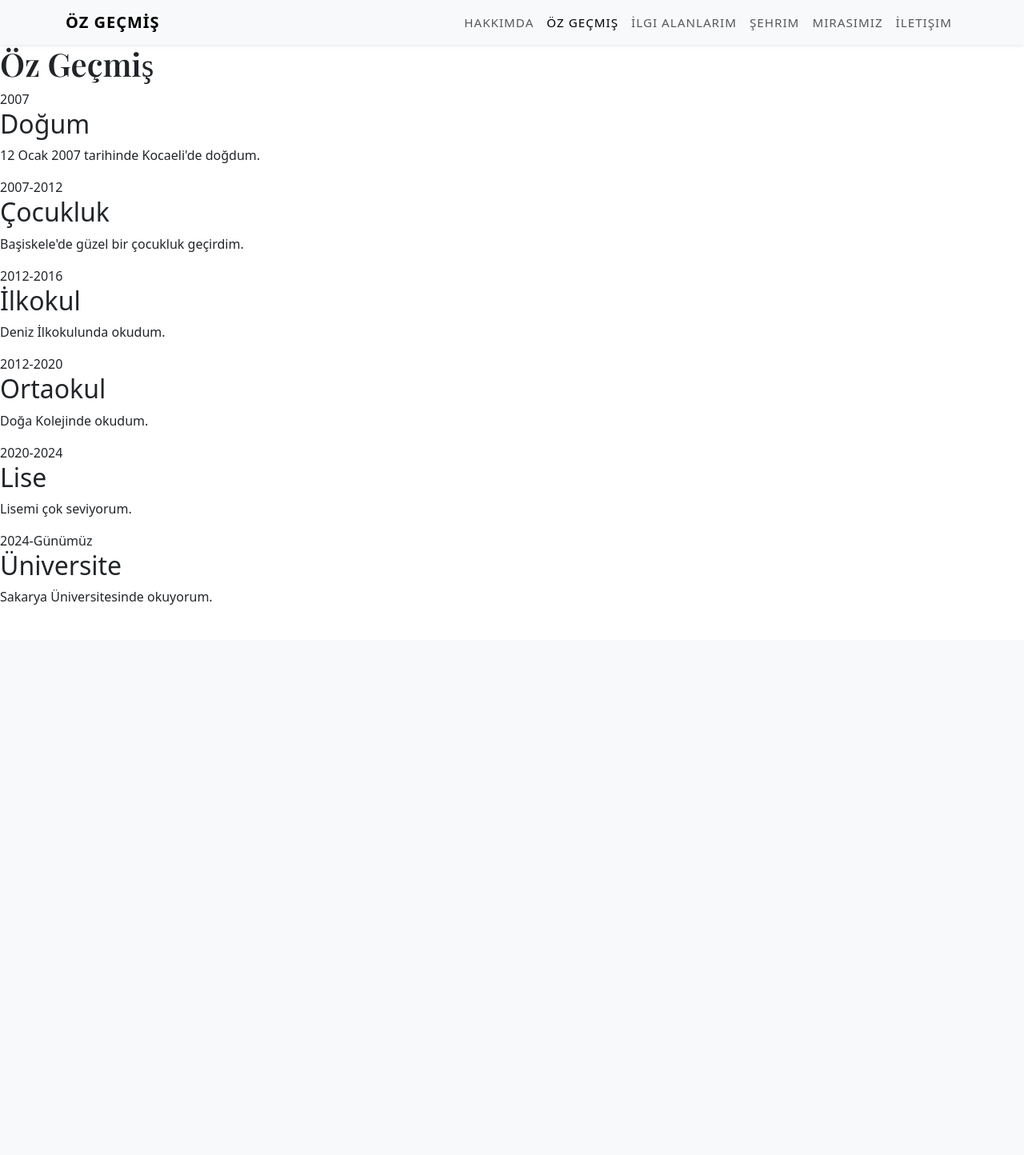
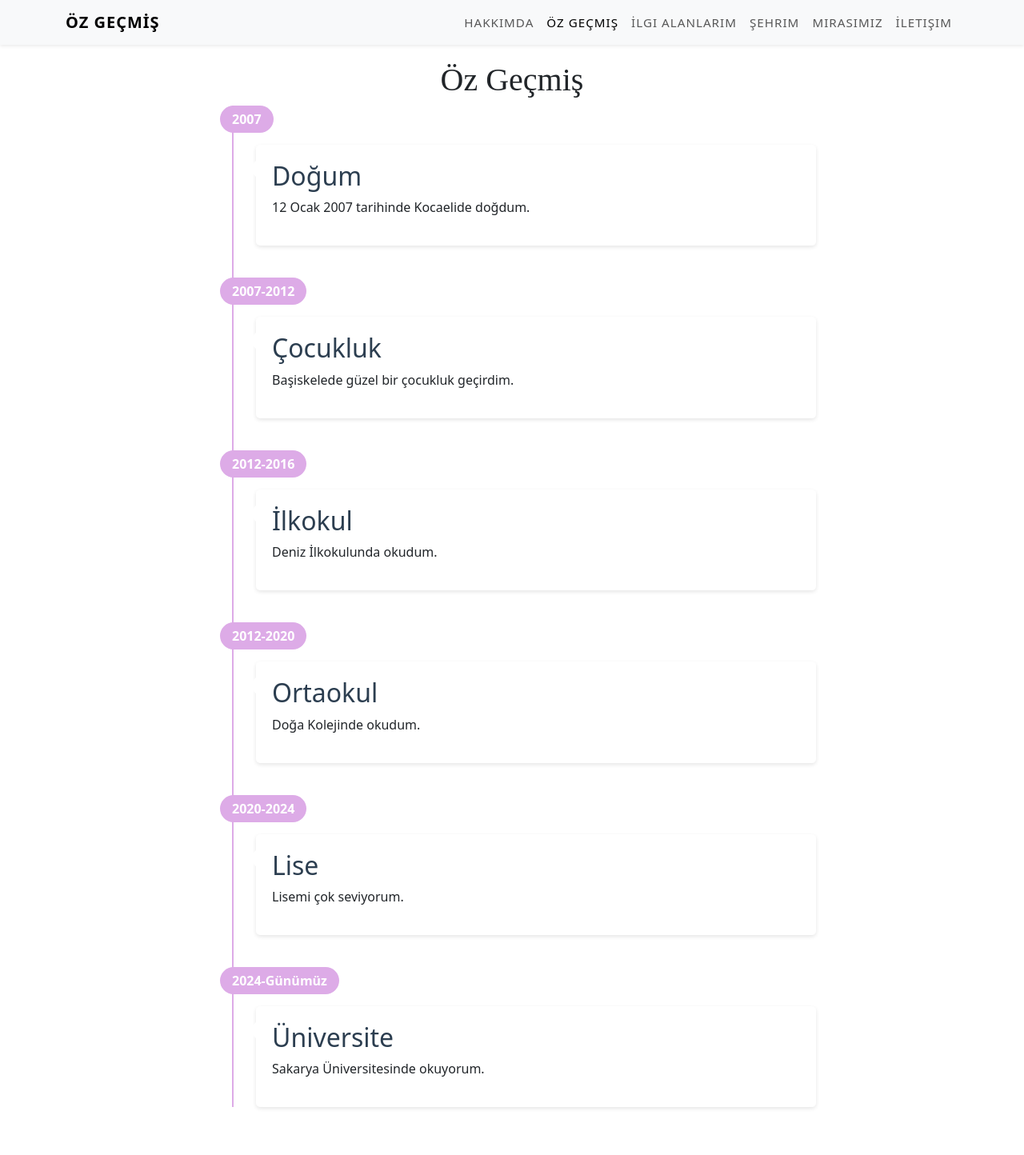
Before and after one commit to yarenzkahyaoglu/Web-Sitem, a PHP site: page /ozgecmis.html in a window 1280 px wide. Shown: the whole page at 80% size. Before the commit the page ends 756 px from the top, so only its background shows below. Run offline with PHP 8.4, Linux system fonts and the light colour scheme.

Commit message:
Sayfalar düzenlendi. Cv sayfası rename edilip özgeçmiş ismini aldı.

```diff
--- a/hakkimda.html
+++ b/hakkimda.html
@@ -19,7 +19,7 @@
       <div class="collapse navbar-collapse justify-content-end" id="navbarNav">
         <ul class="navbar-nav">
           <li class="nav-item"><a class="nav-link active" href="#">Hakkımda</a></li>
-          <li class="nav-item"><a class="nav-link" href="cv.html">CV</a></li>
+          <li class="nav-item"><a class="nav-link" href="ozgecmis.html">Öz Geçmiş</a></li>
           <li class="nav-item"><a class="nav-link" href="ilgialanlarim.html">İlgi Alanlarım</a></li>
           <li class="nav-item"><a class="nav-link" href="sehrim.html">Şehrim</a></li>
           <li class="nav-item"><a class="nav-link" href="mirasimiz.html">Mirasımız</a></li>
@@ -36,7 +36,8 @@
       <h1>Web Siteme Hoş Geldin!</h1>
       <p class="lead">
         Ben Yaren Naz Kahyaoğlu. Sakarya Üniversitesi Bilgisayar Mühendisliği 1. sınıf öğrencisiyim. Yazılım prjelerinde görevler almayı severim. Otomotiv sektöründe benim ilgi alanımdır.</p>
-      <a href="cv.html" class="btn btn-dark mt-3">CV'mi Gör</a>
+      <a href="https://www.linkedin.com/in/yaren-naz-kahyao%C4%9Flu-12a667345/" class="btn btn-dark mt-3">Linkedin</a>
+      <a href="https://github.com/yarenzkahyaoglu" class="btn btn-dark mt-3">Github</a>
     </div>
 
     <div class="text-center">
--- a/ozgecmis.html
+++ b/ozgecmis.html
@@ -6,7 +6,8 @@
     <title>Öz Geçmiş</title>
     <link rel="stylesheet" href="style.css">
   <link href="https://cdn.jsdelivr.net/npm/bootstrap@5.3.0/dist/css/bootstrap.min.css" rel="stylesheet">
-  <link href="https://fonts.googleapis.com/css2?family=Playfair+Display:wght@600&family=Open+Sans&display=swap" rel="stylesheet">
+
+
 </head>
 <body>
     <nav class="navbar navbar-expand-lg navbar-light bg-light shadow-sm">
@@ -17,12 +18,13 @@
       </button>
       <div class="collapse navbar-collapse justify-content-end" id="navbarNav">
         <ul class="navbar-nav">
-          <li class="nav-item"><a class="nav-link" href="#dogum">Hakkımda</a></li>
+            <li class="nav-item"><a class="nav-link" href="hakkimda.html">Hakkımda</a></li>
           <li class="nav-item"><a class="nav-link active" href="#">Öz Geçmiş</a></li>
-          <li class="nav-item"><a class="nav-link" href="#cocukluk">İlgi Alanlarım</a></li>
-          <li class="nav-item"><a class="nav-link" href="#ilkokul">Şehrim</a></li>
-          <li class="nav-item"><a class="nav-link" href="#ortaokul">Mirasımız</a></li>
-          <li class="nav-item"><a class="nav-link" href="#lise">İletişim</a></li>
+          <li class="nav-item"><a class="nav-link" href="ilgialanlarim.html">İlgi Alanlarım</a></li>
+          <li class="nav-item"><a class="nav-link" href="sehrim.html">Şehrim</a></li>
+          <li class="nav-item"><a class="nav-link" href="mirasimiz.html">Mirasımız</a></li>
+          <li class="nav-item"><a class="nav-link" href="iletisim.html">İletişim</a></li>
+
         </ul>
       </div>
     </div>
@@ -32,40 +34,51 @@
         <h1>Öz Geçmiş</h1>
 
         <div class="timeline">
-      <div id="dogum" class="year">2007</div>
+            <div class="year">2007</div>
             <div class="entry">
                 <h2>Doğum</h2>
-        <p>12 Ocak 2007 tarihinde Kocaeli'de doğdum.</p>
+                <p>
+                    12 Ocak 2007 tarihinde Kocaelide doğdum.
+                </p>
             </div>
 
-      <div id="cocukluk" class="year">2007-2012</div>
+            <div class="year">2007-2012</div>
             <div class="entry">
                 <h2>Çocukluk</h2>
-        <p>Başiskele'de güzel bir çocukluk geçirdim.</p>
+                <p>
+                    Başiskelede güzel bir çocukluk geçirdim.
+                </p>
             </div>
 
-      <div id="ilkokul" class="year">2012-2016</div>
+            <div class="year">2012-2016</div>
             <div class="entry">
                 <h2>İlkokul</h2>
-        <p>Deniz İlkokulunda okudum.</p>
+                <p>
+                    Deniz İlkokulunda okudum.
+                </p>
             </div>
 
-      <div id="ortaokul" class="year">2012-2020</div>
+            <div class="year">2012-2020</div>
             <div class="entry">
                 <h2>Ortaokul</h2>
-        <p>Doğa Kolejinde okudum.</p>
+                <p>
+                    Doğa Kolejinde okudum.
+                </p>
+            </div>
+            <div class="year">2020-2024</div>
+            <div class="entry">
+                <h2>Lise</h2>
+                <p>
+                    Lisemi çok seviyorum.
+                </p>
             </div>
 
-      <div id="lise" class="year">2020-2024</div>
-      <div class="entry">
-        <h2>Lise</h2>
-        <p>Lisemi çok seviyorum.</p>
-      </div>
-
-      <div id="universite" class="year">2024-Günümüz</div>
+            <div class="year">2024-Günümüz</div>
             <div class="entry">
                 <h2>Üniversite</h2>
-        <p>Sakarya Üniversitesinde okuyorum.</p>
+                <p>
+                    Sakarya Üniversitesinde okuyorum.
+                </p>
             </div>
         </div>
     </div>
--- a/style.css
+++ b/style.css
@@ -3,6 +3,16 @@ body {
   font-family: 'Open Sans', sans-serif;
   background-color: #ffffff;
   color: #333;
+  line-height: 1.6;
+  margin: 0;
+  padding: 0;
+}
+
+/* Sayfa içeriğini ortalamak için */
+.ozgecmis {
+  max-width: 800px;
+  margin: 0 auto;
+  padding: 20px;
 }
 
 /* Başlık fontu */
@@ -10,6 +20,7 @@ h1 {
   font-family: 'Playfair Display', serif;
   font-size: 3rem;
   margin-bottom: 1rem;
+  text-align: center;
 }
 
 /* Alt başlık stili */
@@ -33,17 +44,10 @@ h1 {
 
 /* CV sayfası için alt başlık */
 .section-title {
+  font-family: 'Playfair Display', serif;
   font-weight: 600;
+  font-size: 2.5rem;
   margin-top: 2rem;
-}
-
-/* Liste biçimi */
-ul {
-  padding-left: 1.2rem;
-}
-.section-title {
-  font-family: 'Playfair Display', serif;
-  font-size: 2.5rem;
   margin-bottom: 1rem;
   color: #343a40;
 }
@@ -56,16 +60,107 @@ ul {
 }
 
 .about-text, .family-text {
-  font-family: 'Open Sans', sans-serif;
   font-size: 1.1rem;
   line-height: 1.7;
   color: #555;
 }
 
 .hobby-list {
-  font-family: 'Open Sans', sans-serif;
   font-size: 1.1rem;
   list-style-type: square;
   padding-left: 1.5rem;
   color: #333;
 }
+
+/* Liste biçimi */
+ul {
+  padding-left: 1.2rem;
+}
+
+/* Eğitim Başlığı */
+.education h1 {
+  text-align: center;
+  color: #2c3e50;
+  margin-bottom: 40px;
+  position: relative;
+}
+
+.education h1:after {
+  content: "";
+  display: block;
+  width: 60px;
+  height: 3px;
+  background:#ddabe7;
+  margin: 15px auto;
+}
+
+/* Zaman Çizelgesi */
+.timeline {
+  position: relative;
+  padding-left: 60px;
+}
+
+.timeline:before {
+  content: "";
+  position: absolute;
+  left: 30px;
+  top: 0;
+  bottom: 0;
+  width: 2px;
+  background: #ddabe7;
+}
+
+/* Yıl İşaretçileri */
+.year {
+  background: #ddabe7;
+  color: white;
+  padding: 5px 15px;
+  border-radius: 20px;
+  display: inline-block;
+  margin-bottom: 15px;
+  position: relative;
+  left: -45px;
+  font-weight: bold;
+}
+
+/* Eğitim Girişleri */
+.entry {
+  background: white;
+  padding: 20px;
+  margin-bottom: 40px;
+  border-radius: 5px;
+  box-shadow: 0 2px 5px rgba(0,0,0,0.1);
+  position: relative;
+}
+
+.entry:before {
+  content: "";
+  position: absolute;
+  left: -10px;
+  top: 20px;
+  width: 0;
+  height: 0;
+  border-top: 10px solid transparent;
+  border-bottom: 10px solid transparent;
+  border-right: 10px solid white;
+}
+
+.entry h2 {
+  color: #2c3e50;
+  margin-top: 0;
+}
+
+/* Mobil Uyumluluk */
+@media (max-width: 600px) {
+  .timeline {
+    padding-left: 40px;
+  }
+
+  .timeline:before {
+    left: 20px;
+  }
+
+  .year {
+    left: -30px;
+  }
+}
```
Also changed, not shown: ilgialanlarim.html (+12 -0 lines), cv.html (deleted). Lines whose indentation alone changed are shown as unchanged.
